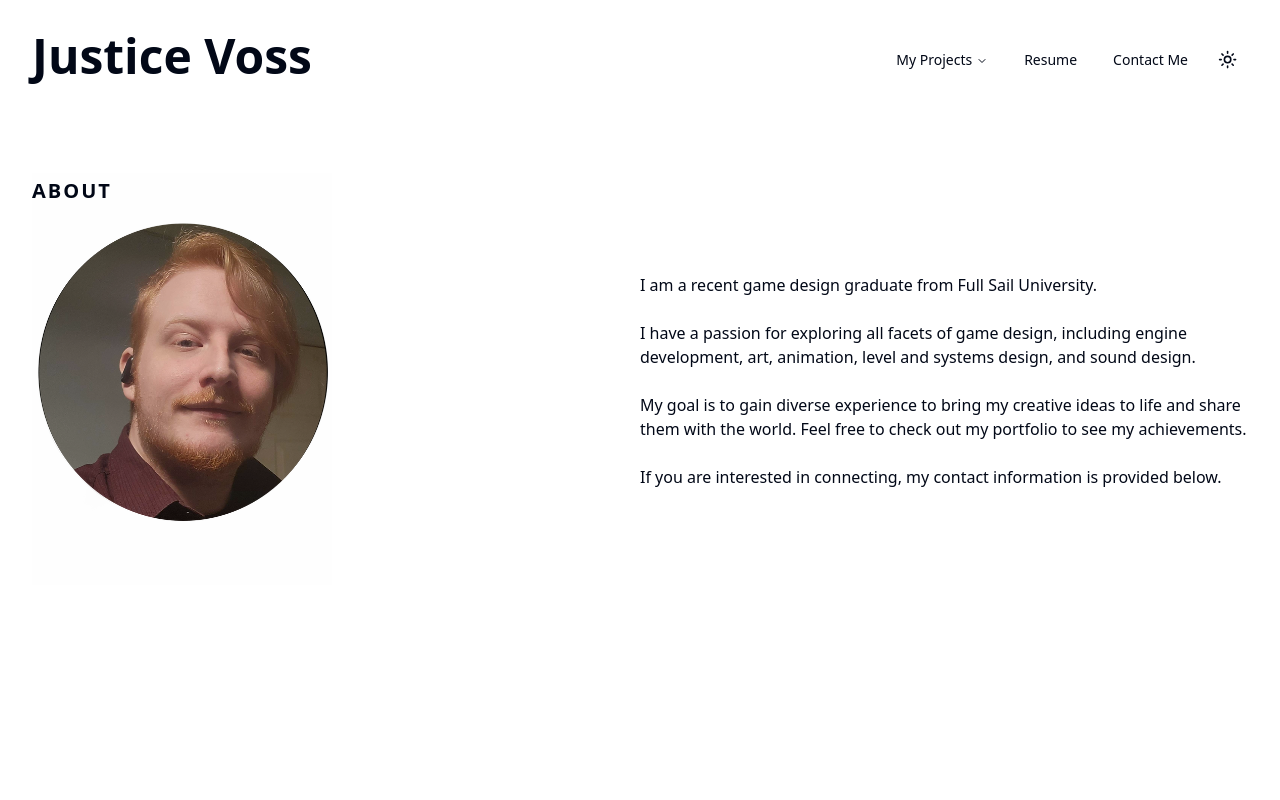
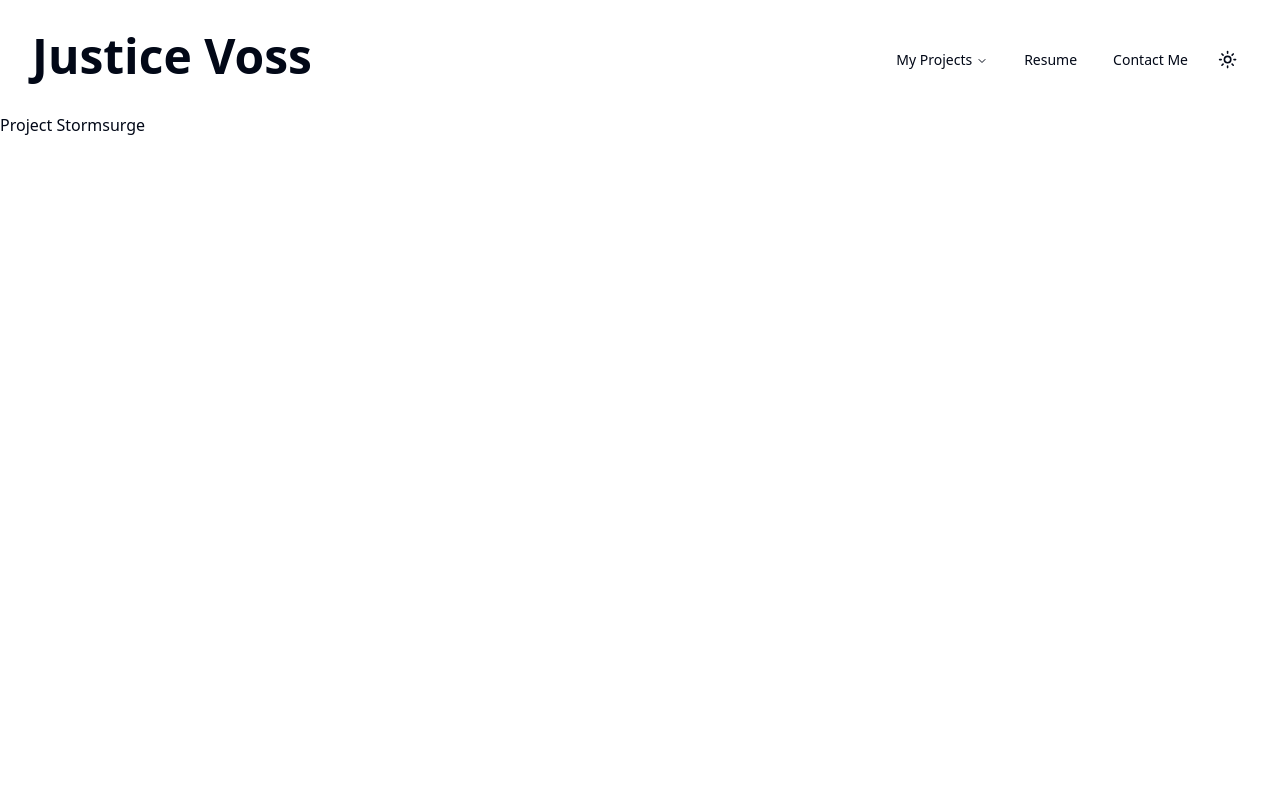
Before and after one commit to LucasMERN/jvoss96-portfolio, a Next.js app: page /projects/project-stormsurge in a window 1280 px wide. Shown: the top 800 px of the page. Built offline with nearby package versions, Linux system fonts and the light colour scheme.

Commit message:
dynamic routes done.

```diff
--- a/app/projects/[id]/page.tsx
+++ /dev/null
@@ -1,38 +0,0 @@
-import Hero from "@/components/hero";
-import Image from "next/image";
-
-export default function Home() {
-  return (
-    <main className="min-h-screen flex flex-col gap-6">
-      <section className="container flex flex-col lg:flex-row lg:justify-between my-16">
-        <div className="flex flex-col">
-          <h2 className="text-xl font-bold tracking-widest">ABOUT</h2>
-          <Image
-            height={300}
-            width={300}
-            alt="Headshot of Justice Voss."
-            src="/headshot.webp"
-            className="-mt-8 h-auto"
-          />
-        </div>
-        <p className="lg:w-1/2 mt-6 lg:mt-24">
-          I am a recent game design graduate from Full Sail University.
-          <br />
-          <br />
-          I have a passion for exploring all facets of game design, including
-          engine development, art, animation, level and systems design, and
-          sound design.
-          <br />
-          <br />
-          My goal is to gain diverse experience to bring my creative ideas to
-          life and share them with the world. Feel free to check out my
-          portfolio to see my achievements.
-          <br />
-          <br />
-          If you are interested in connecting, my contact information is provided
-          below.
-        </p>
-      </section>
-    </main>
-  );
-}
--- /dev/null
+++ b/app/projects/[name]/page.tsx
@@ -0,0 +1,35 @@
+import NotFound from "@/pages/NotFound";
+import Stormsurge from "@/pages/project-stormsurge";
+import Frigate from "@/pages/the-damaged-frigate";
+import Necromancer from "@/pages/the-necromancer";
+import Temple from "@/pages/the-ruined-temple";
+import Base from "@/pages/the-underground-base";
+
+export function generateStaticParams() {
+  return [
+    { name: "project-stormsurge" },
+    { name: "the-underground-base" },
+    { name: "the-damaged-frigate" },
+    { name: "the-ruined-temple" },
+    { name: "the-necromancer" },
+  ];
+}
+
+export default function Page({ params }: { params: { name: string } }) {
+  const { name } = params;
+
+  switch (name) {
+    case "project-stormsurge":
+      return <Stormsurge />;
+    case "the-underground-base":
+      return <Base />;
+    case "the-damaged-frigate":
+      return <Frigate />;
+    case "the-ruined-temple":
+      return <Temple />;
+    case "the-necromancer":
+      return <Necromancer />;
+    default:
+      return <NotFound />;
+  }
+}
--- a/app/projects/page.tsx
+++ b/app/projects/page.tsx
@@ -1,38 +1,9 @@
-import Hero from "@/components/hero";
 import Image from "next/image";
 
 export default function Home() {
   return (
     <main className="min-h-screen flex flex-col gap-6">
-      <section className="container flex flex-col lg:flex-row lg:justify-between my-16">
-        <div className="flex flex-col">
-          <h2 className="text-xl font-bold tracking-widest">ABOUT</h2>
-          <Image
-            height={300}
-            width={300}
-            alt="Headshot of Justice Voss."
-            src="/headshot.webp"
-            className="-mt-8 h-auto"
-          />
-        </div>
-        <p className="lg:w-1/2 mt-6 lg:mt-24">
-          I am a recent game design graduate from Full Sail University.
-          <br />
-          <br />
-          I have a passion for exploring all facets of game design, including
-          engine development, art, animation, level and systems design, and
-          sound design.
-          <br />
-          <br />
-          My goal is to gain diverse experience to bring my creative ideas to
-          life and share them with the world. Feel free to check out my
-          portfolio to see my achievements.
-          <br />
-          <br />
-          If you are interested in connecting, my contact information is provided
-          below.
-        </p>
-      </section>
+      <h1>My Projects</h1>
     </main>
   );
 }
--- a/components/hero.tsx
+++ b/components/hero.tsx
@@ -52,7 +52,7 @@ const Hero = () => {
       const startInterval = () => {
         intervalRef.current = setInterval(() => {
           setCurrentIndex((prevIndex) => (prevIndex + 1) % heroCarousel.length);
-        }, 5000);
+        }, 3500);
       };
 
       startInterval();
@@ -70,7 +70,7 @@ const Hero = () => {
       }
       intervalRef.current = setInterval(() => {
         setCurrentIndex((prevIndex) => (prevIndex + 1) % heroCarousel.length);
-      }, 5000);
+      }, 3500);
     };
 
     const handlePrevClick = () => {
--- /dev/null
+++ b/pages/NotFound.tsx
@@ -0,0 +1,12 @@
+import Link from "next/link";
+
+export default function NotFound() {
+  return (
+    <main className="min-h-screen flex flex-col mt-36 gap-6 items-center">
+      <h1 className="text-4xl font-bold text-red-700">Game Not Found</h1>
+      <h2 className="text-2xl font-medium">
+        Please return to the <Link href="/projects" className="underline font-bold">Projects Page</Link>!
+      </h2>
+    </main>
+  );
+}
--- /dev/null
+++ b/pages/project-stormsurge.tsx
@@ -0,0 +1,7 @@
+export default function Stormsurge() {
+  return (
+    <main className="min-h-screen flex flex-col gap-6">
+      <h1>Project Stormsurge</h1>
+    </main>
+  );
+}
--- /dev/null
+++ b/pages/the-damaged-frigate.tsx
@@ -0,0 +1,7 @@
+export default function Frigate() {
+  return (
+    <main className="min-h-screen flex flex-col gap-6">
+      <h1>The Damaged Frigate</h1>
+    </main>
+  );
+}
--- /dev/null
+++ b/pages/the-necromancer.tsx
@@ -0,0 +1,7 @@
+export default function Necromancer() {
+  return (
+    <main className="min-h-screen flex flex-col gap-6">
+      <h1>The Necromancer</h1>
+    </main>
+  );
+}
--- /dev/null
+++ b/pages/the-ruined-temple.tsx
@@ -0,0 +1,7 @@
+export default function Temple() {
+  return (
+    <main className="min-h-screen flex flex-col gap-6">
+      <h1>The Ruined Temple</h1>
+    </main>
+  );
+}
--- /dev/null
+++ b/pages/the-underground-base.tsx
@@ -0,0 +1,7 @@
+export default function Base() {
+  return (
+    <main className="min-h-screen flex flex-col gap-6">
+      <h1>The Underground Base</h1>
+    </main>
+  );
+}
```
